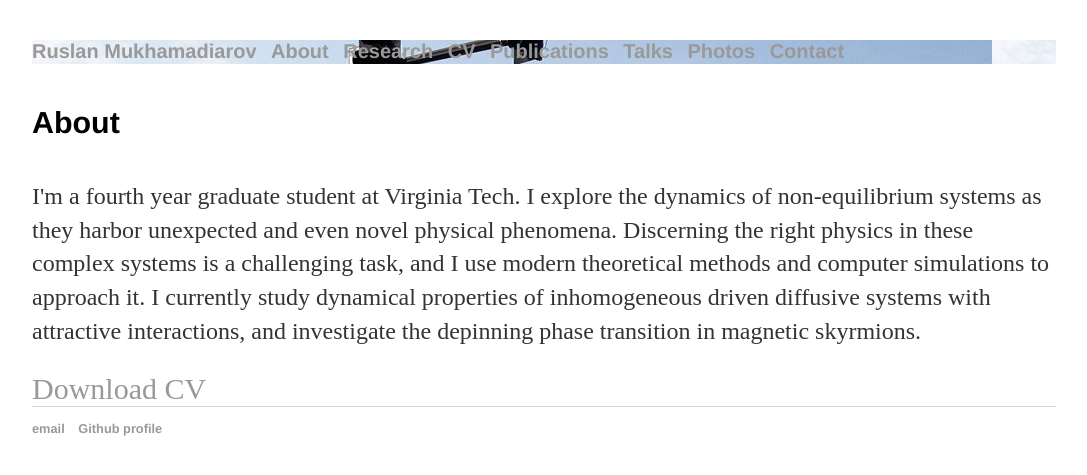
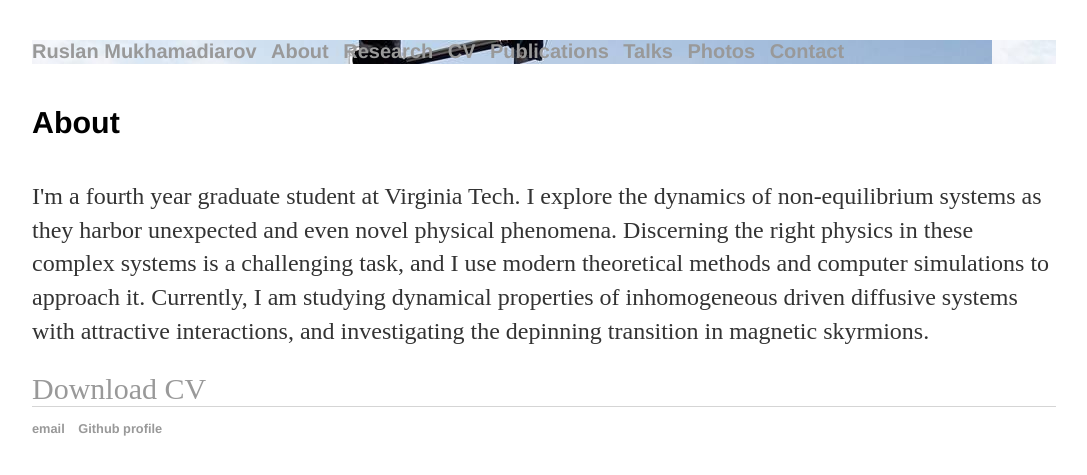
Before and after one commit to RusFortunat/mukhamadiarov, a Jekyll site: the page built from index.html, in a window 1280 px wide. Shown: the top 475 px of the page, without its empty margins (96-1183 px from the left). Built offline with Jekyll 4.4.1, drawn with Linux system fonts in a browser that asks for light colours.

Commit message:
Update index.html

```diff
--- a/index.html
+++ b/index.html
@@ -5,7 +5,7 @@
 		<div class="blurb">
 
 			<h4>About</h4>
-			<p>I'm a fourth year graduate student at Virginia Tech. I explore the dynamics of non-equilibrium systems as they harbor unexpected and even novel physical phenomena. Discerning the right physics in these complex systems is a challenging task, and I use modern theoretical methods and computer simulations to approach it. I currently study dynamical properties of inhomogeneous driven diffusive systems with attractive interactions, and investigate the depinning phase transition in magnetic skyrmions.</a></p>
+			<p>I'm a fourth year graduate student at Virginia Tech. I explore the dynamics of non-equilibrium systems as they harbor unexpected and even novel physical phenomena. Discerning the right physics in these complex systems is a challenging task, and I use modern theoretical methods and computer simulations to approach it. Currently, I am studying dynamical properties of inhomogeneous driven diffusive systems with attractive interactions, and investigating the depinning transition in magnetic skyrmions.</a></p>
 
 			<a style="font-size:30px" href="Mukhamadiarov_CV_NSF_format.pdf" class="download" title="Download CV as PDF">Download CV</a>
 
```
